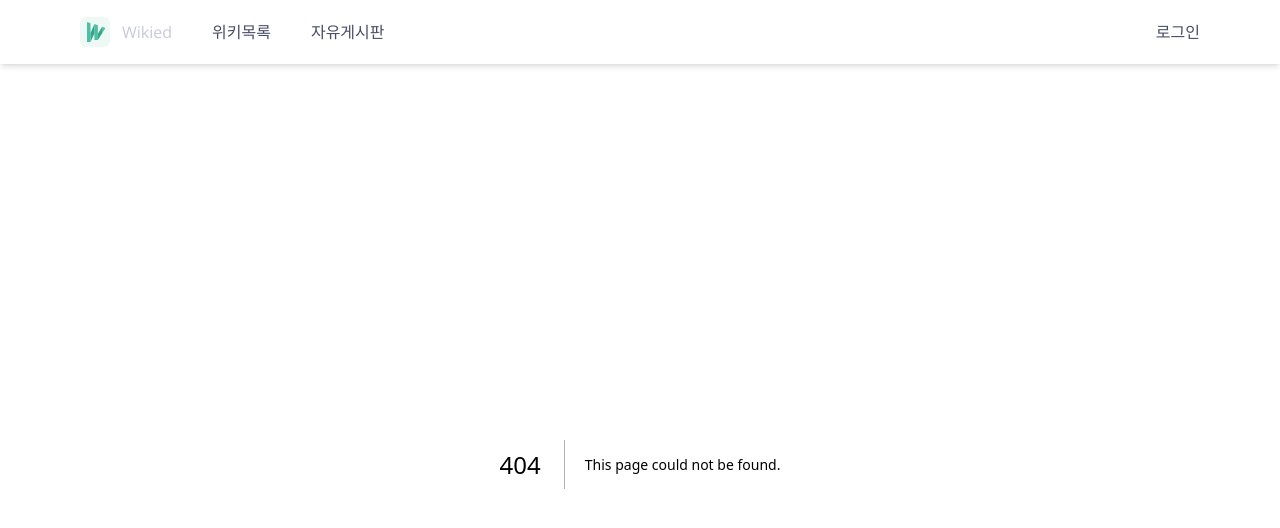
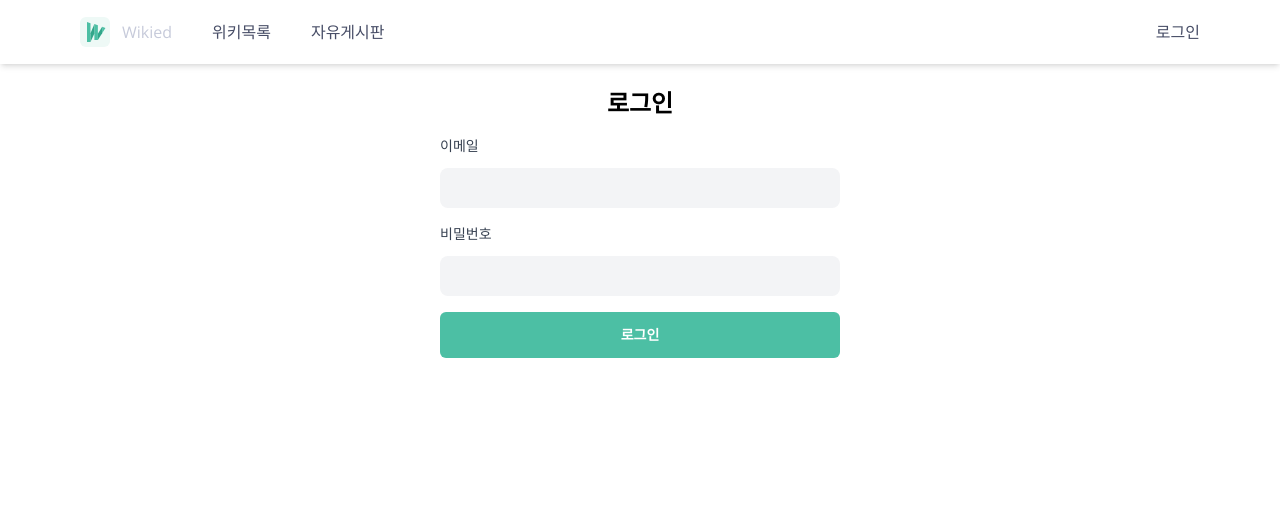
Before and after one commit to codeit-sprint-part3-5Bit/part3-project, a Next.js app: page /login in a window 1280 px wide. Before the commit this address had no page. Shown: the top 528 px of the page. Built offline with nearby package versions, Linux system fonts and the light colour scheme; no server answers.

Commit message:
feat : 로그인 페이지 추가

```diff
--- /dev/null
+++ b/src/pages/login/index.tsx
@@ -0,0 +1,10 @@
+import React from "react";
+import LoginForm from "@/components/login/loginForm";
+
+const LoginPage = () => {
+    return(
+    <LoginForm/>
+    );
+};
+
+export default LoginPage;
```
